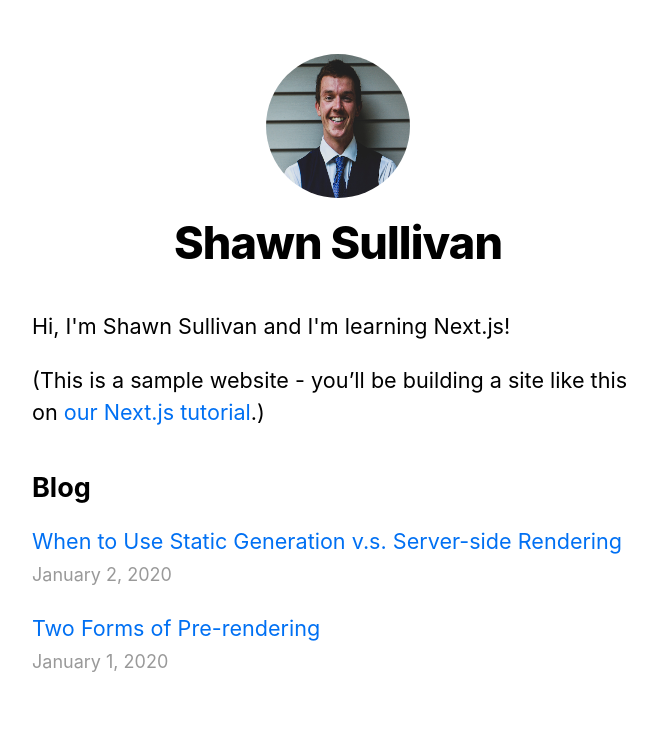
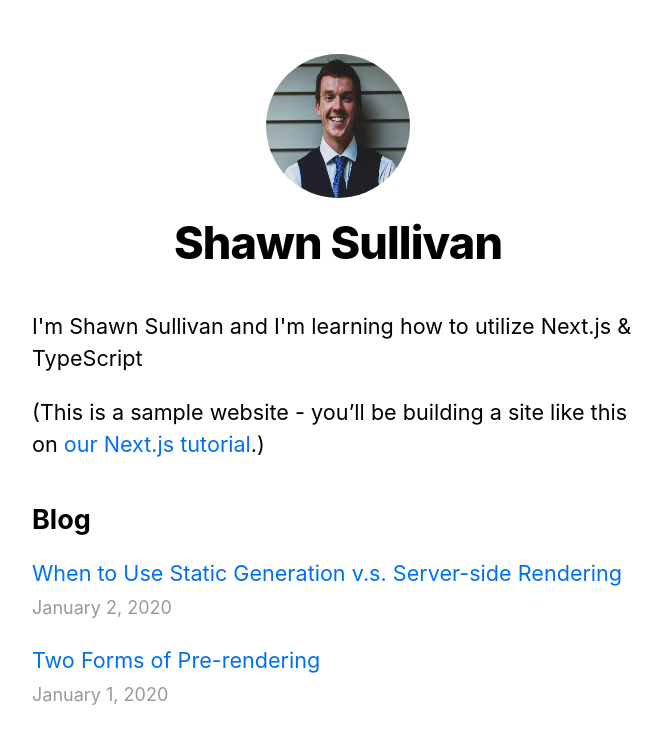
Before and after one commit to shawnsull3/nextjs-blog, a Next.js app: page / in a window 1280 px wide. Shown: the top 744 px of the page, without its empty margins (302-964 px from the left). Built offline with nearby package versions, Linux system fonts and the light colour scheme.

Commit message:
Update home text

```diff
--- a/pages/index.js
+++ b/pages/index.js
@@ -21,7 +21,7 @@ export default function Home({ allPostsData }) {
         <title>{siteTitle}</title>
       </Head>
       <section className={utilStyles.headingMd}>
-        <p>Hi, I'm Shawn Sullivan and I'm learning Next.js!</p>
+        <p>I'm Shawn Sullivan and I'm learning how to utilize Next.js & TypeScript</p>
         <p>
           (This is a sample website - you’ll be building a site like this on{' '}
           <a href="https://nextjs.org/learn">our Next.js tutorial</a>.)
```
